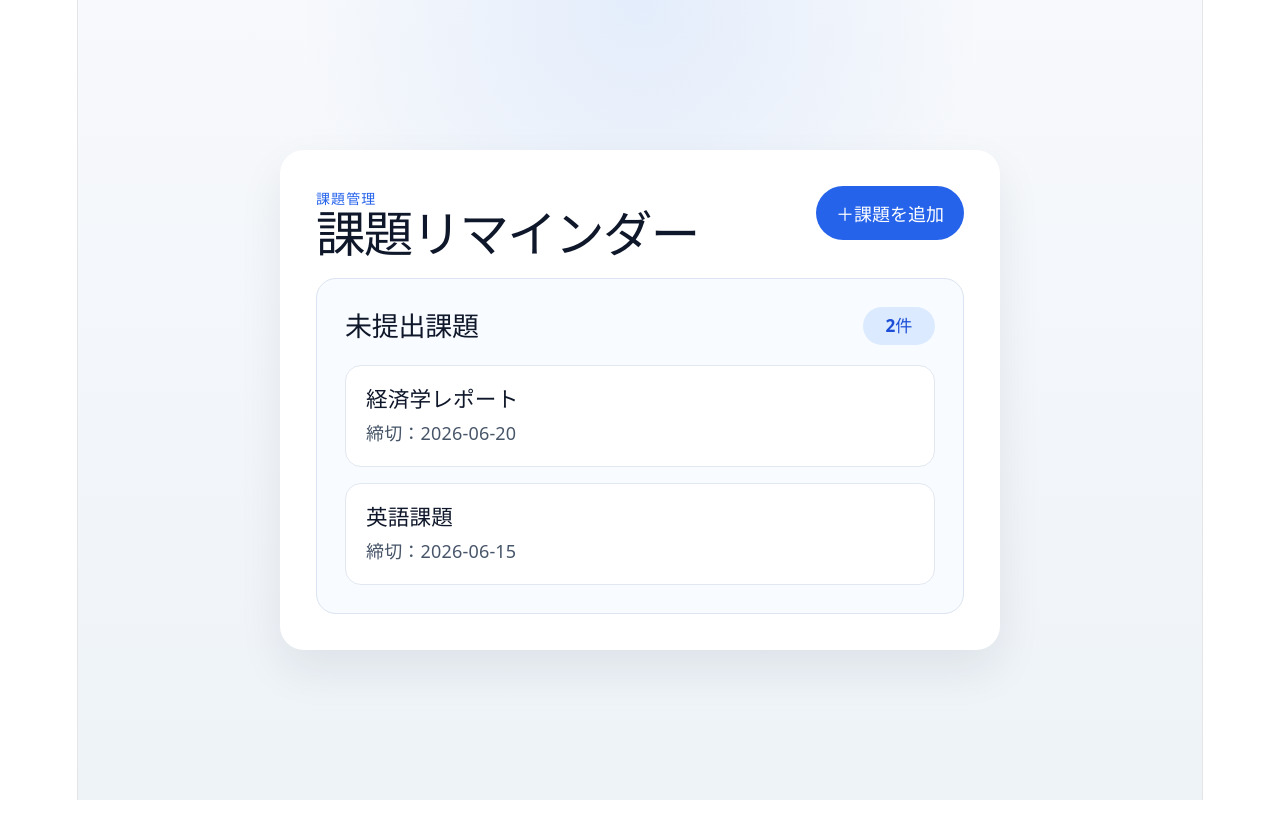
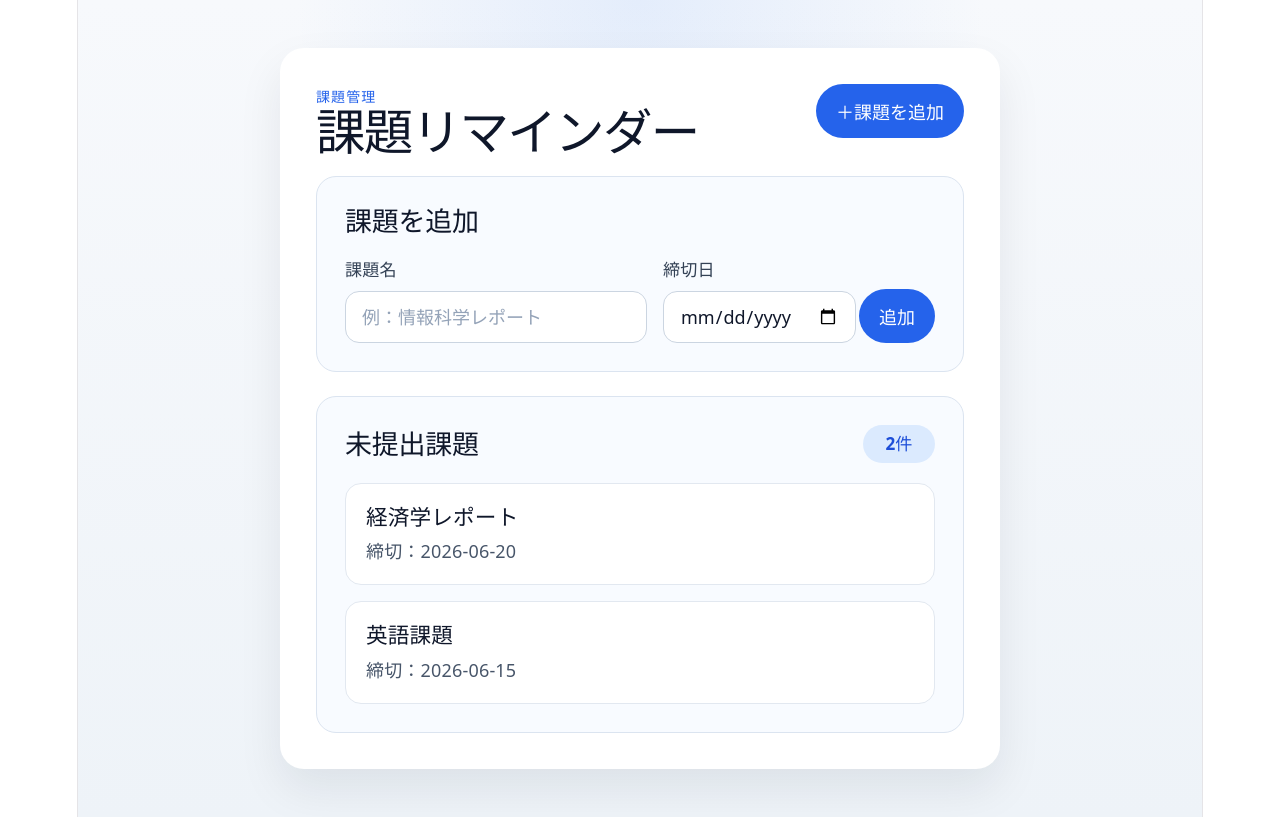
Before and after one commit to sattomio/kadai-reminder, a React (Vite) app: page / in a window 1280 px wide. Built offline with nearby package versions, Linux system fonts and the light colour scheme.

Commit message:
Add task form UI

```diff
--- a/src/App.css
+++ b/src/App.css
@@ -67,6 +67,65 @@
 .add-button:focus-visible {
   outline: 3px solid rgba(37, 99, 235, 0.25);
   outline-offset: 3px;
+}
+
+.assignment-form-section {
+  margin-bottom: 24px;
+  padding: 28px;
+  border: 1px solid #dbe4f0;
+  border-radius: 20px;
+  background: #f8fbff;
+}
+
+.assignment-form-heading {
+  margin-bottom: 20px;
+}
+
+.assignment-form {
+  display: grid;
+  grid-template-columns: minmax(0, 1.8fr) minmax(180px, 1fr) auto;
+  gap: 16px;
+  align-items: end;
+}
+
+.form-field {
+  display: grid;
+  gap: 8px;
+}
+
+.form-field span {
+  font-size: 0.95rem;
+  font-weight: 700;
+  color: #334155;
+}
+
+.form-field input {
+  width: 100%;
+  min-height: 52px;
+  padding: 0 16px;
+  border: 1px solid #cbd5e1;
+  border-radius: 14px;
+  font: inherit;
+  color: #0f172a;
+  background: #ffffff;
+  box-sizing: border-box;
+  transition:
+    border-color 0.2s ease,
+    box-shadow 0.2s ease;
+}
+
+.form-field input:focus {
+  border-color: #2563eb;
+  box-shadow: 0 0 0 4px rgba(37, 99, 235, 0.12);
+  outline: none;
+}
+
+.form-field input::placeholder {
+  color: #94a3b8;
+}
+
+.assignment-form-button {
+  min-height: 52px;
 }
 
 .assignment-section {
@@ -147,7 +206,15 @@
     justify-content: center;
   }
 
+  .assignment-form {
+    grid-template-columns: 1fr;
+  }
+
   .assignment-section {
+    padding: 20px;
+  }
+
+  .assignment-form-section {
     padding: 20px;
   }
 
--- a/src/App.jsx
+++ b/src/App.jsx
@@ -18,6 +18,28 @@ function App() {
             ＋課題を追加
           </button>
         </header>
+
+        <section className="assignment-form-section" aria-labelledby="assignment-form-title">
+          <div className="section-heading assignment-form-heading">
+            <h2 id="assignment-form-title">課題を追加</h2>
+          </div>
+
+          <form className="assignment-form">
+            <label className="form-field">
+              <span>課題名</span>
+              <input type="text" name="title" placeholder="例：情報科学レポート" />
+            </label>
+
+            <label className="form-field">
+              <span>締切日</span>
+              <input type="date" name="deadline" />
+            </label>
+
+            <button type="button" className="add-button assignment-form-button">
+              追加
+            </button>
+          </form>
+        </section>
 
         <section className="assignment-section" aria-labelledby="pending-title">
           <div className="section-heading">
```
